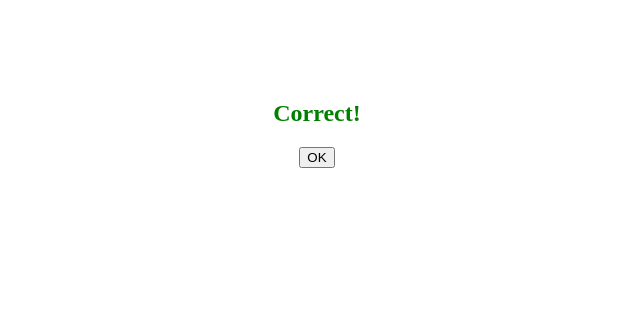
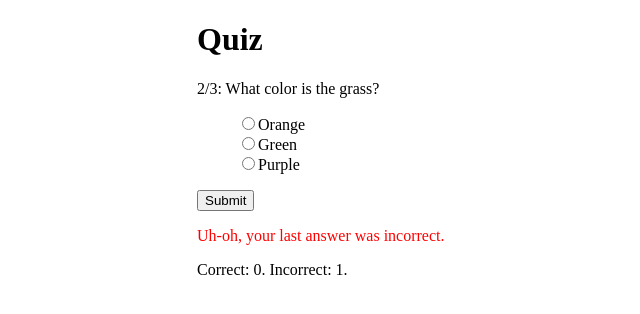
Before and after one commit to katesimmons/quiz-app, a plain HTML site: page index.html in a window 1280 px wide. Both pictures are taken after a click on the button "Submit". Shown: the whole page, without its empty margins (323-963 px from the left). Drawn offline with nearby package versions, Linux system fonts and the light colour scheme.

Commit message:
everything is working

```diff
--- a/css/style.css
+++ b/css/style.css
@@ -1,50 +1,17 @@
 body {
-	text-align: center;
+	padding-left: 40%;
+	padding-right: 40%;
+	width: 20%;
 }
 
-h1 {
-	text-transform: uppercase;
+li {
+    list-style-type: none;
 }
 
-#question1 {
-	display: block;
-}
-
-#question2, #question3 {
-	display: none;
-}
-
-.counter {
-	color: blue;
-	font-size: 1.5em;
-}
-
-#modal {
-	background-color: #fff;
-	width: 100%;
-	height: 100%;
-	display: none;
-	position: absolute;
-	top: 0;
-	left: 0;
-	margin: 0;
-	z-index: 1000;
-}
-
-.correct,
-.incorrect,
-.done {
-	width: 40%;
-	margin-left: 30%;
-	margin-right: 30%;
-	padding-bottom: 1rem;
-	padding-top: 5rem;
-}
-
-.correct {
+.goodFeedback {
 	color: green;
 }
 
-.incorrect {
+.badFeedback {
 	color: red;
 }
--- a/index.html
+++ b/index.html
@@ -9,41 +9,17 @@
 </head>
 <body>
 
-<header>
-	<h1>Quiz</h1>
-	<p>This is a very simple quiz.</p>
-	<p class="counter">Question <span class="questionNumber">1</span> of 3</p>
-</header>
+<h1>Quiz</h1>
 
-<section>
-
-<label class="question"></label>
-<ul class="answers"></ul>
-
-<button type="button" class="submitQuestion">Submit</button>
-
-</section>
-
-<!--CORRECT modal-->
-    <div id="modal">
-        <div class="correct">
-    	    <h2>Correct!</h2>
-    	    <button type="button" class="ok">OK</button>
-        </div>
-    </div>
-<!--INCORRECT modal-->
-<div id="modal">
-        <div class="incorrect">
-    	    <h2>Incorrect!</h2>
-    	    <button type="button" class="ok">OK</button>
-    	</div>
-    </div>
-<!--THE END modal-->
-<div id="modal">
-    	<div class="done">
-    	    <h2>Done!!</h2>
-    	    <button type="button" class="ok">Start Over</button>
-    	</div>
+<div id="questionDiv">
+    <label class="question"></label>
+    <ul class="answers"></ul>
+    <button id="next">Submit</button>
+    <p class="goodFeedback"></p>
+    <p class="badFeedback"></p>
+</div>
+<div id="scoreDiv">
+    <p class="score"></p>
 </div>
 
 </body>
--- a/js/app.js
+++ b/js/app.js
@@ -1,58 +1,58 @@
 $(document).ready(function() {
 
-/*----VARIABLES----*/
-    var questionCount = 1;
-    var done = false;
+questionArray = [{
+    q: "1/3: What color is the sky?",
+    a: ["Blue", "Yellow", "Green"],
+    correct: "Blue"
+}, {
+    q: "2/3: What color is the grass?",
+    a: ["Orange", "Green", "Purple"],
+    correct: "Green"
+}, {
+    q: "3/3: What color is the sun?",
+    a: ["White", "Black", "Yellow"],
+    correct: "Yellow"
+}];
 
-/*----FUNCTION TO UPDATE QUESTION COUNT----*/
-    function setCount() {
-	    $('.questionNumber').text(questionCount);
+currentQuestion = 0;
+correctCount = 0;
+incorrectCount = 0;
+
+function nextQuestion() {
+    $(".question").text(questionArray[currentQuestion].q);
+    $(".answers").empty();
+    for (var i = 0; i < (questionArray[currentQuestion].a).length; i++) {
+        $(".answers").append("<li><input type='radio' name='" + questionArray[currentQuestion].q + "' value='" + questionArray[currentQuestion].a[i] + "'>" + questionArray[currentQuestion].a[i] + "</li>");
     }
-//may need to cap this at 3, might need additional logic.
-
-
-/*----QUESTIONS AND ANSWERS-----*/
-var question = {
-	questionText: "What color is the sky?",
-	questionAnswers: ["Blue", "Green", "Yellow"],
-	buildQuestion: function() {
-		$('.question').append(this.questionText);
-		for(var i=0; i<this.questionAnswers.length; i++) {
-			$('.answers').append("<li><input type='radio' name='" +	this.questionText + "' value='" + this.questionAnswers[i] + "'>" + this.questionAnswers[i] + "</li>");
-		}
-	}
 }
 
-question.buildQuestion();
+nextQuestion();
 
-//second question
-var question2 = Object.create(question);
+$("#next").click(function () {
+    //answer checking logic
+    //    console.log(questionArray[currentQuestion].correct);
+    //    console.log($('input:checked').val());
 
-question2.questionText = "What is the color of the grass?";
-question2.questionAnswers = ["Purple", "Black", "Green"];
+    if (questionArray[currentQuestion].correct === $('input:checked').val()) {
+        correctCount++;
+        console.log("Right answers: " + (correctCount));
+        $('.goodFeedback').text("Your last answer was correct!");
+        $('.badFeedback').empty();
+        $('.score').text("Correct: " + (correctCount) + ". Incorrect: " + (incorrectCount) + ".");
+    } else {
+        incorrectCount++;
+        console.log("Wrong answers: " + (incorrectCount));
+        console.log(incorrectCount);
+        $('.badFeedback').text("Uh-oh, your last answer was incorrect.");
+        $('.goodFeedback').empty();
+        $('.score').text("Correct: " + (correctCount) + ". Incorrect: " + (incorrectCount) + ".");
+    }
+    currentQuestion++;
+    nextQuestion();
+});
 
-question2.buildQuestion();
-
-//third and final question
-var question3 = Object.create(question);
-
-question3.questionText = "What color is the ocean?";
-question3.questionAnswers = ["Blue", "Orange", "White"];
-
-question3.buildQuestion();
-
-
-/*----MODAL FADE IN AND OUT-----*/
-	$('.submitQuestion').click(function() {
-		$('#modal').fadeIn(1000);
-		// need to add logic here about correct / incorrect
-	});
-
-    $('.ok').click(function() {
-    	$('#modal').fadeOut(1000);
-    	questionCount++;
-    	setCount(questionCount);
-    	//need to call the call for the next question IF current question number is not 3, else call DONE modal
-    });
+//additional tweaks:
+//how to disallow moving forward if nothing has been selected;
+//how to hide questions div when the game is over and show DONE message instead
 
 });
```
